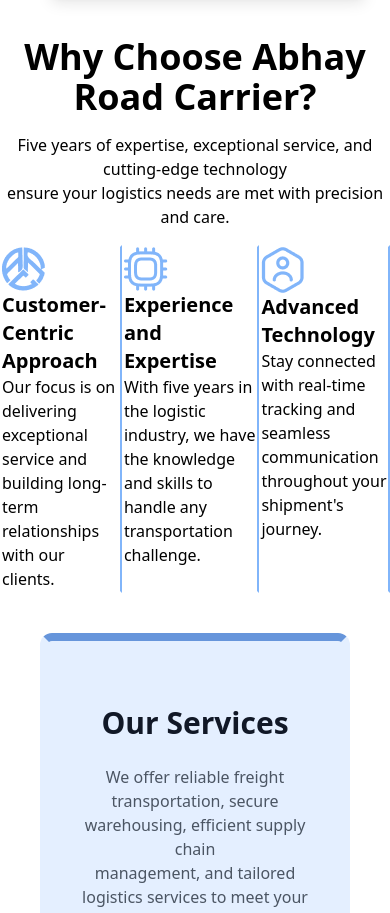
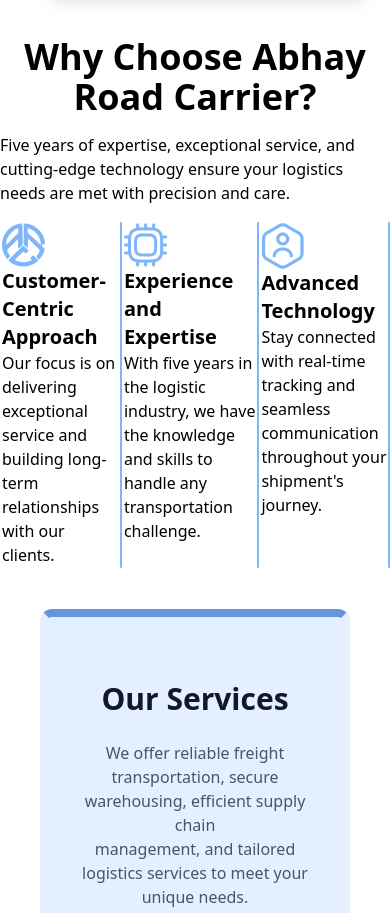
Before and after one commit to nishanthspk/ARCVAPI, a React (Create React App) app: page / in a window 390 px wide. Shown: the part 880-1793 px from the top of the page. Built offline with nearby package versions, Linux system fonts and the light colour scheme.

Commit message:
text- center

```diff
--- a/src/Pages/Home.jsx
+++ b/src/Pages/Home.jsx
@@ -56,7 +56,7 @@
 
         <div className='pt-40'>
           <p className='font-semibold text-center text-4xl '>Why Choose Abhay Road Carrier?</p>
-          <p className='text-center my-4'>Five years of expertise, exceptional service, and cutting-edge technology <br /> ensure your logistics needs are met with precision and care.</p>
+          <p className='md:text-center my-4'>Five years of expertise, exceptional service, and cutting-edge technology  ensure your logistics needs are met with precision and care.</p>
         </div>
 
         <div className='flex md:gap-10 md:pt-20 md:mx-28 '>
```
